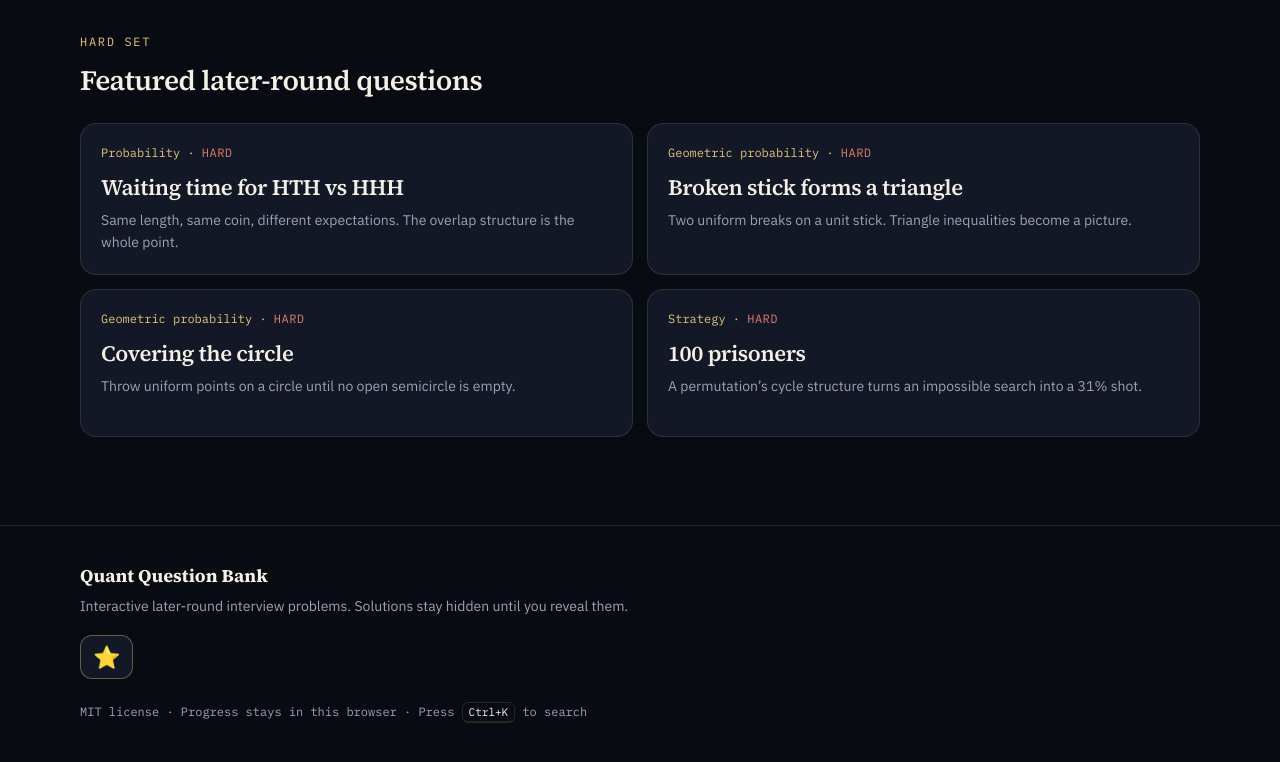
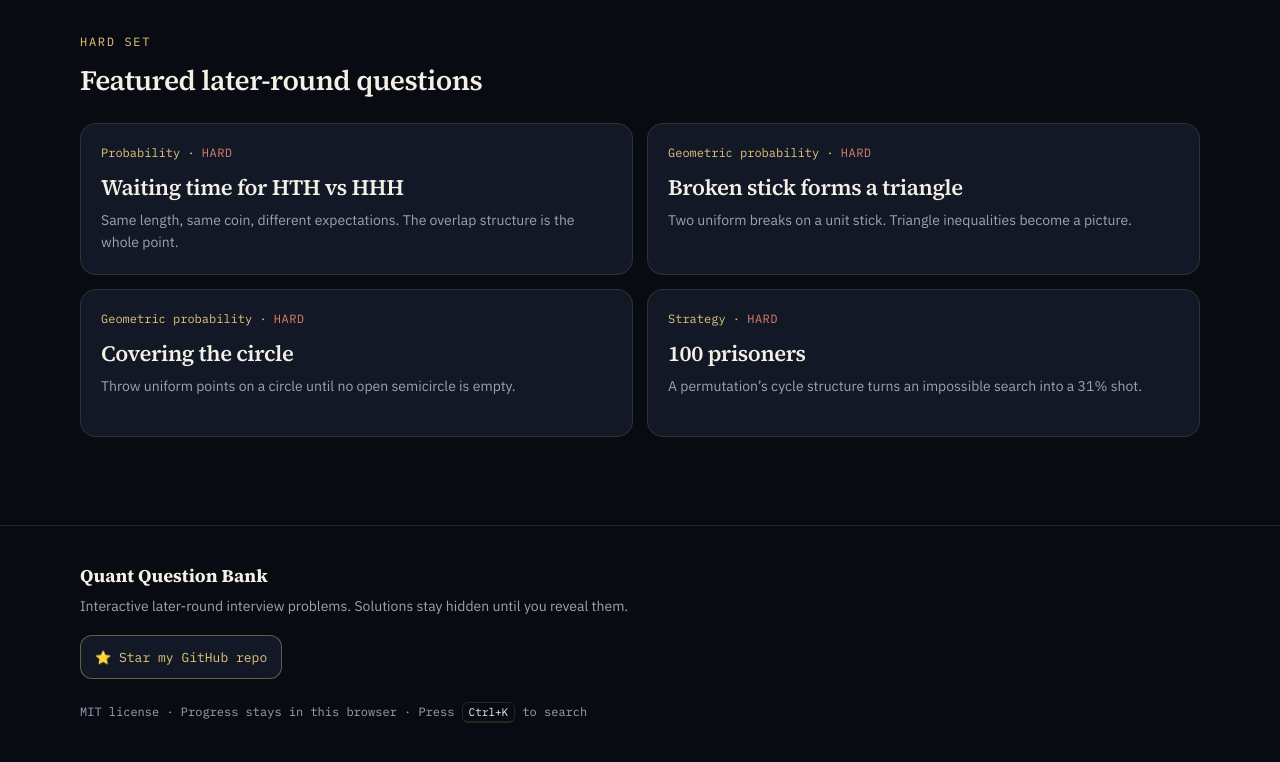
Before and after one commit to ctt062/quant-question-bank, a plain HTML site: page index.html in a window 1280 px wide. Shown: the part 1224-1986 px from the top of the page. Drawn offline with nearby package versions, Linux system fonts and the light colour scheme.

Commit message:
Put the star label back on the GitHub footer button.
The control should read as an invitation to star the repo, not as an icon alone.

```diff
--- a/css/app.css
+++ b/css/app.css
@@ -512,15 +512,16 @@ body[data-view="problem"] .site-foot { display: none; }
   display: inline-flex;
   align-items: center;
   justify-content: center;
+  gap: 8px;
   width: fit-content;
-  min-width: 44px;
   min-height: 44px;
-  padding: 8px 12px;
+  padding: 8px 14px;
   border-radius: 12px;
   border: 1px solid var(--line-strong);
   background: var(--panel);
   color: var(--gold);
-  font-size: 22px;
+  font-family: var(--mono);
+  font-size: 13px;
   line-height: 1;
   text-decoration: none;
 }
--- a/index.html
+++ b/index.html
@@ -52,7 +52,7 @@
         <strong>Quant Question Bank</strong>
         <p>Interactive later-round interview problems. Solutions stay hidden until you reveal them.</p>
       </div>
-      <a class="gh-repo" href="https://github.com/ctt062/quant-question-bank" target="_blank" rel="noreferrer" aria-label="GitHub repository">⭐</a>
+      <a class="gh-repo" href="https://github.com/ctt062/quant-question-bank" target="_blank" rel="noreferrer">⭐ Star my GitHub repo</a>
       <p class="foot-meta">MIT license · Progress stays in this browser · Press <span data-kbd>⌘K</span> to search</p>
     </div>
   </footer>
```
